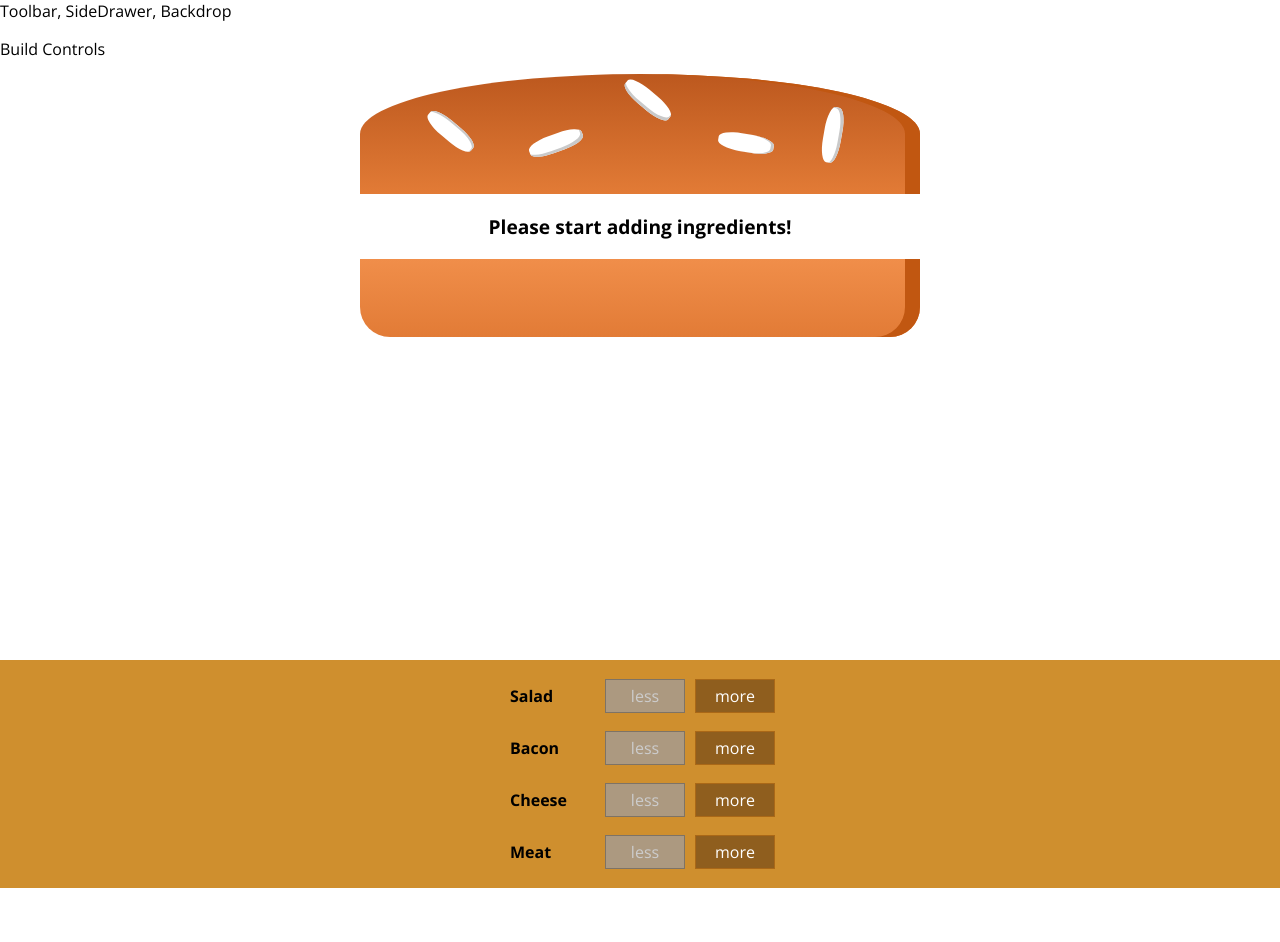
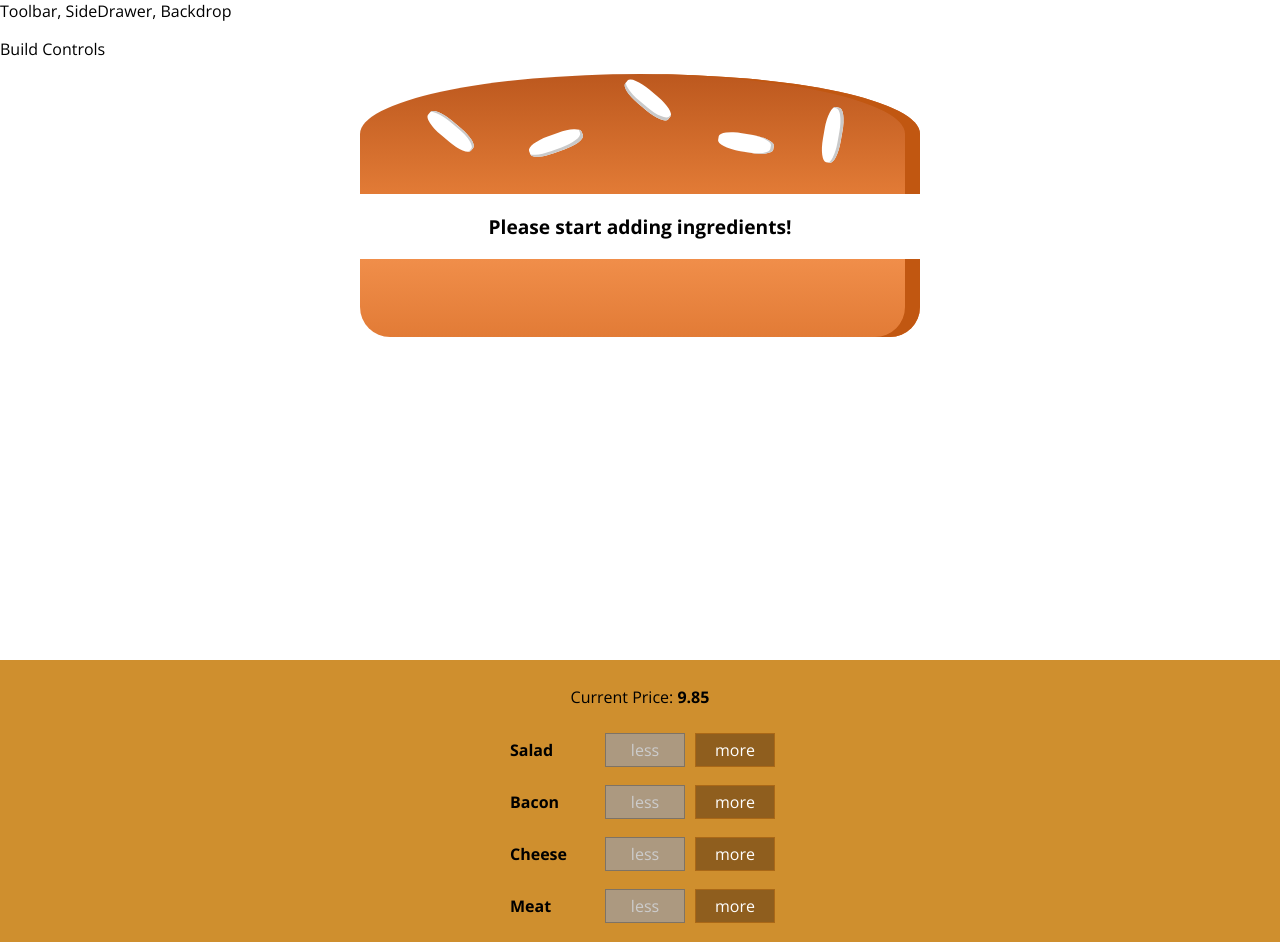
Before and after one commit to Uni-qunzhiw/React-BurgerBuilder, a React (Create React App) app: page / in a window 1280 px wide. Before the commit the page ends 888 px from the top, so only its background shows below. Built offline with nearby package versions, Linux system fonts and the light colour scheme; the HTML template or start-up script is replaced by a standard one.

Commit message:
total price is displayed

```diff
--- a/src/components/Burger/BuildControls/BuildControls.js
+++ b/src/components/Burger/BuildControls/BuildControls.js
@@ -11,6 +11,8 @@
 
 const buildControls = (props) => (
     <div className={classes.BuildControls}>
+        {/* to fixed to 2 decimal places */}
+        <p>Current Price: <strong> {props.price.toFixed(2)} </strong></p>
         {controls.map(ctrl => (
             <BuildControl
                 key={ctrl.label}
--- a/src/containers/BurgerBuilder/BurgerBuilder.js
+++ b/src/containers/BurgerBuilder/BurgerBuilder.js
@@ -76,7 +76,8 @@
                 <BuildControls
                     ingredientAdded = {this.addIngredientHandler}
                     ingredientDeleted = {this.removeIngredientHandler}
-                    disabled={disabledInfo} />
+                    disabled={disabledInfo}
+                    price={this.state.totalPrice} />
             </Aux>
         );
     }
```
Also changed, not shown: 1 other file (tests, documents, lock files or other folders).
